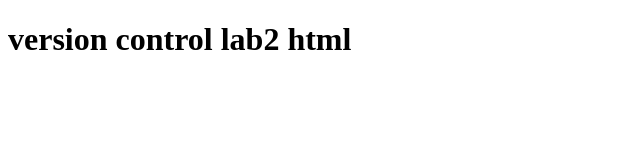
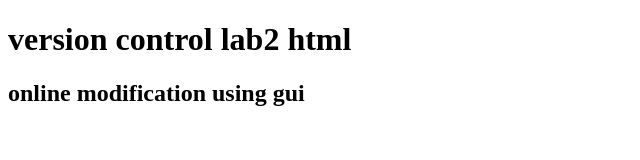
Before and after one commit to MinaSamirGerges/version-control-lab2, a plain HTML site: page index.html in a window 1280 px wide. Shown: the whole page, without its empty margins (0-640 px from the left). Drawn offline with Linux system fonts and the light colour scheme.

Commit message:
Update index.html

```diff
--- a/index.html
+++ b/index.html
@@ -8,5 +8,6 @@
 </head>
 <body>
     <h1> version control lab2 html </h1>
+    <h2>  online modification using gui </h2>
 </body>
 </html>
```
